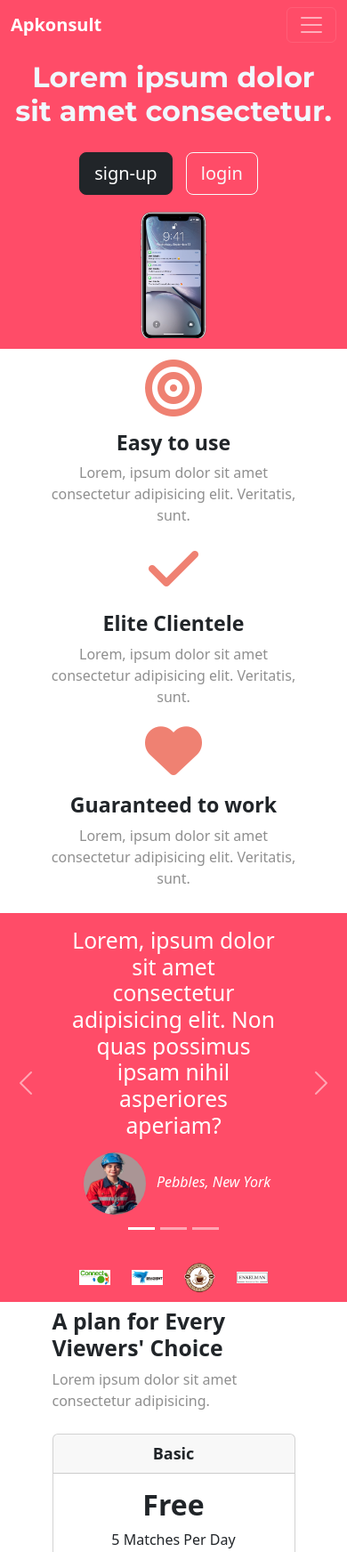
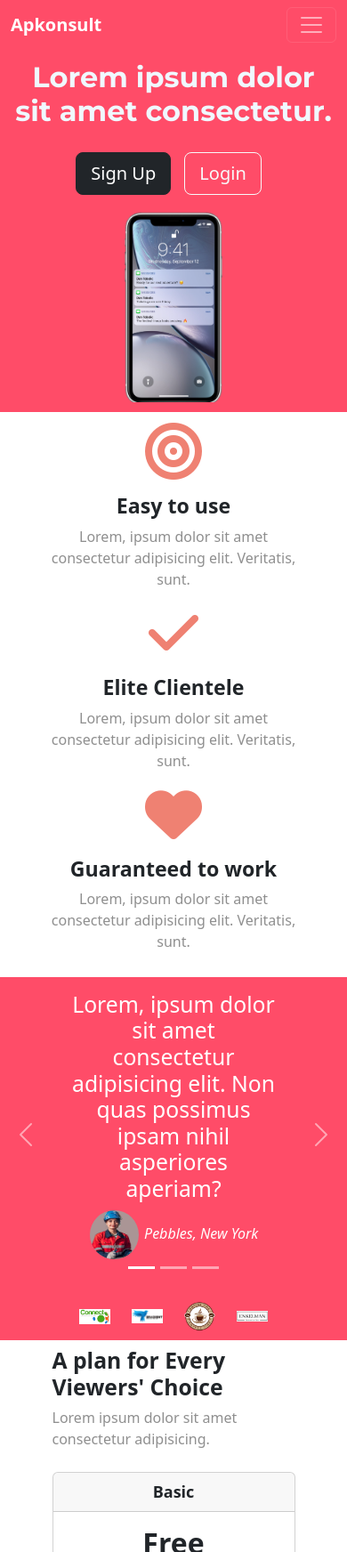
Before and after one commit to leongratis/tindog-apkonsult, a plain HTML site: page index.html in a window 390 px wide. Shown: the top 1744 px of the page at 89% size. Drawn offline with nearby package versions, Linux system fonts and the light colour scheme.

Commit message:
first commit

```diff
--- a/index.html
+++ b/index.html
@@ -62,10 +62,10 @@
                 Lorem ipsum dolor sit amet     consectetur.
             </h1>
             <button type="button" class="btn btn-dark btn-lg signup">
-              sign-up
+              Sign Up
             </button>
             <button type="button" class="btn    btn-outline-light btn-lg signup">
-             login
+             Login
             </button>
           </div>
 
@@ -129,7 +129,7 @@
         <h2>
           Lorem, ipsum dolor sit amet consectetur adipisicing elit. Non quas possimus ipsam nihil asperiores aperiam?
         </h2>
-        <img src="photo/female-industry-worker.PNG" class="w-80 pics" alt="...">
+        <img src="photo/female-industry-worker.PNG" class="w-60 pics" alt="...">
         <em>Pebbles, New York</em>
       </div>
 
--- a/style.css
+++ b/style.css
@@ -64,10 +64,10 @@
 
 .carousel-item .pics{
     background-color: #aa9595;
-   width: 70px;
-   height: 70px;
+   width: 55px;
+   height: 55px;
    border-radius: 100%;
-   margin: 0.5rem;
+   margin: 0.1rem;
 }
 .carousel{
     position: relative;
@@ -157,12 +157,12 @@
 
 @media screen and (max-width:900px) {
     .navbar-nav{
-       display: block;
-       float: right;
-       margin-right: 1rem;
+       display: flex;
+       flex-direction: column;
+       align-items: center;
     }
 
     .container .title-image img{
-       width: 20%;
+       width: 30%;
     }
 }
```
